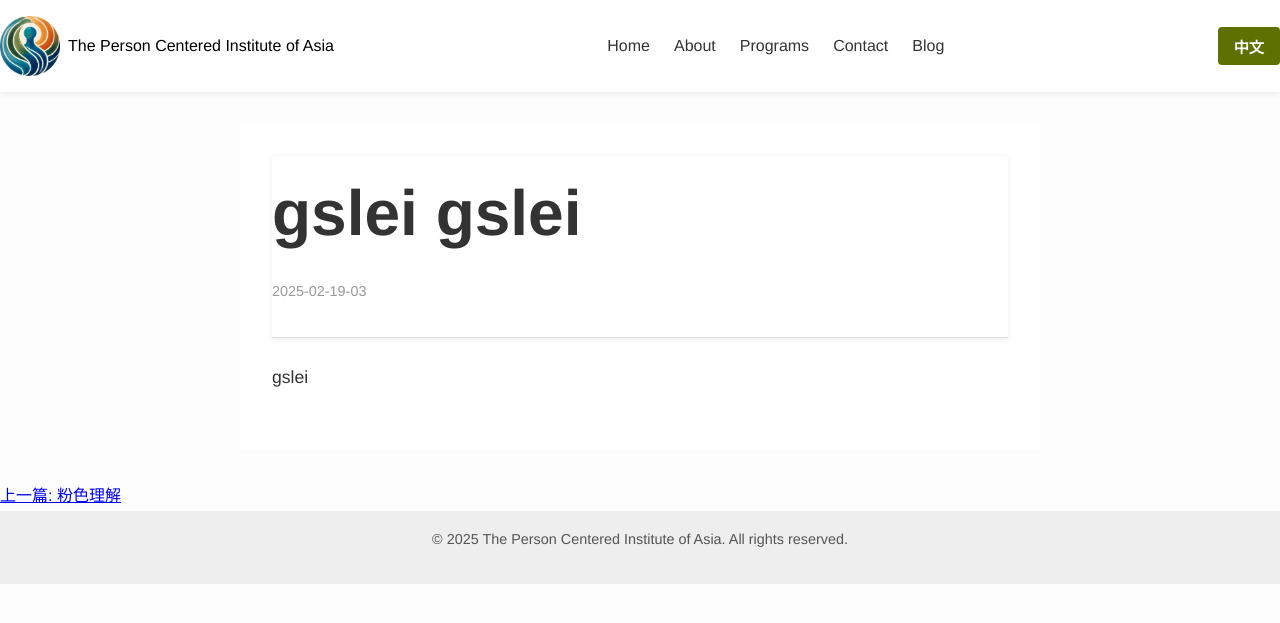
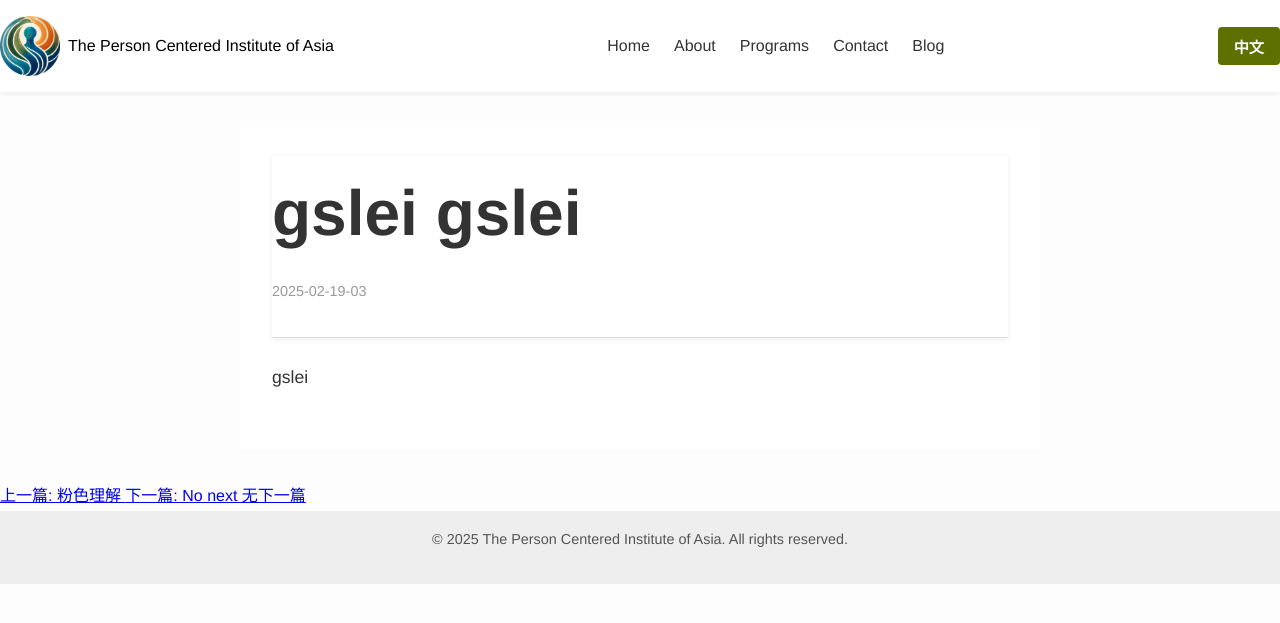
Before and after one commit to YeeLiu611/YeeLiu611, a Jekyll site: the page built from _posts/2025-02-19-map-layout-post-date-tue-feb-18-2025-21-20-42-gmt-0600-central-standard-time-title_zh-色隔离-title_en-gslei-gslei-body_zh-隔离-body_en-gslei.md, in a window 1280 px wide. Shown: the top 623 px of the page. Built offline with Jekyll 4.4.1, drawn with Linux system fonts in a browser that asks for light colours; a script that is not in the unit is left out.

Commit message:
Update post.html

```diff
--- a/_layouts/post.html
+++ b/_layouts/post.html
@@ -29,10 +29,10 @@ layout: default
 
 <!-- 上一篇 / 下一篇导航 -->
 <nav class="post-nav">
-  {% if page.previous %}
-    <a class="post-nav-link prev" href="{{ page.previous.url }}">上一篇: {{ page.previous.title_zh }}</a>
-  {% endif %}
-  {% if page.next %}
-    <a class="post-nav-link next" href="{{ page.next.url }}">下一篇: {{ page.next.title_zh }}</a>
-  {% endif %}
+  <a class="post-nav-link prev {% unless page.previous %}disabled{% endunless %}" href="{% if page.previous %}{{ page.previous.url }}{% else %}#{% endif %}">
+    上一篇: {% if page.previous %}{{ page.previous.title_zh }}{% else %}No Previous 无上一篇{% endif %}
+  </a>
+  <a class="post-nav-link next {% unless page.next %}disabled{% endunless %}" href="{% if page.next %}{{ page.next.url }}{% else %}#{% endif %}">
+    下一篇: {% if page.next %}{{ page.next.title_zh }}{% else %} No next 无下一篇{% endif %}
+  </a>
 </nav>
```
